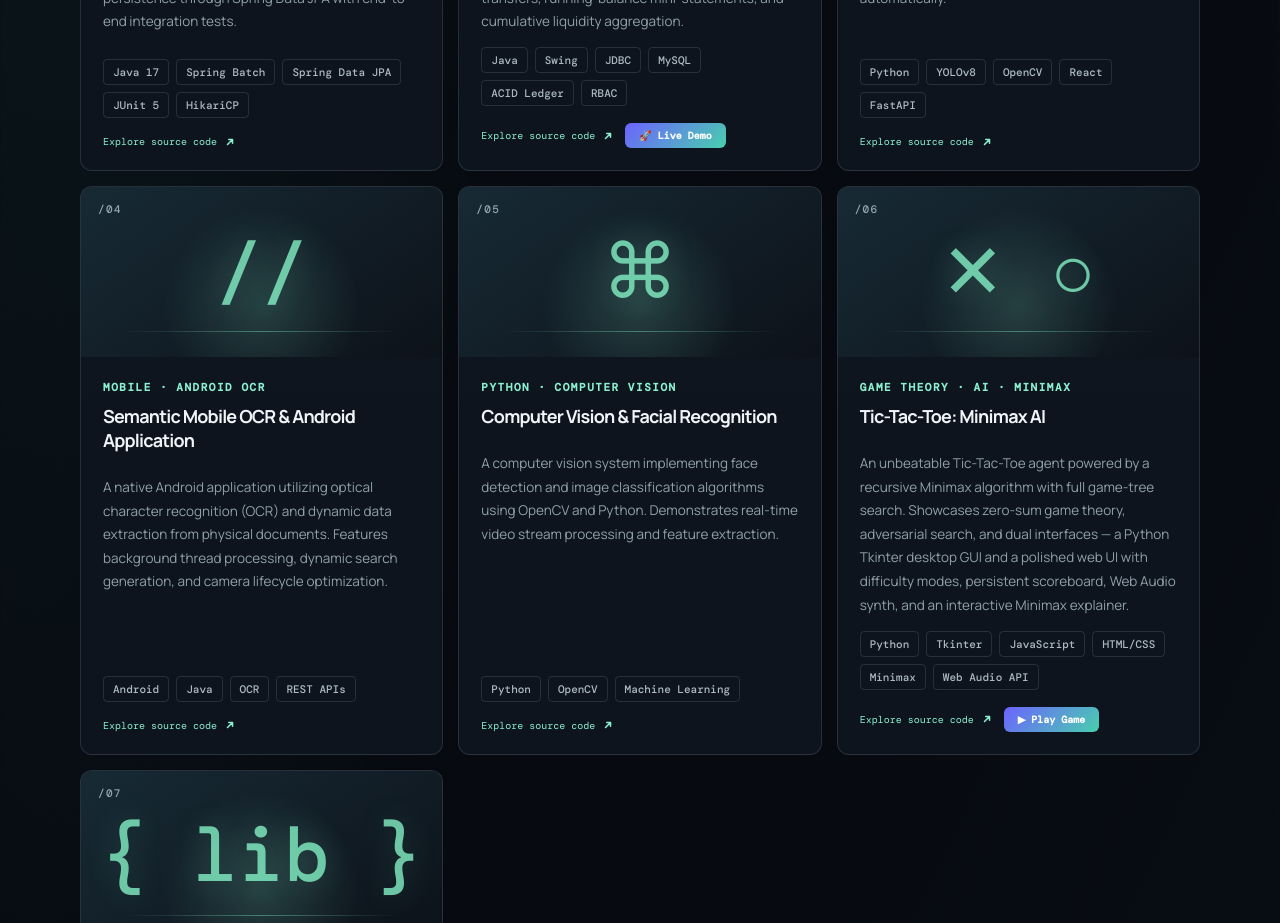
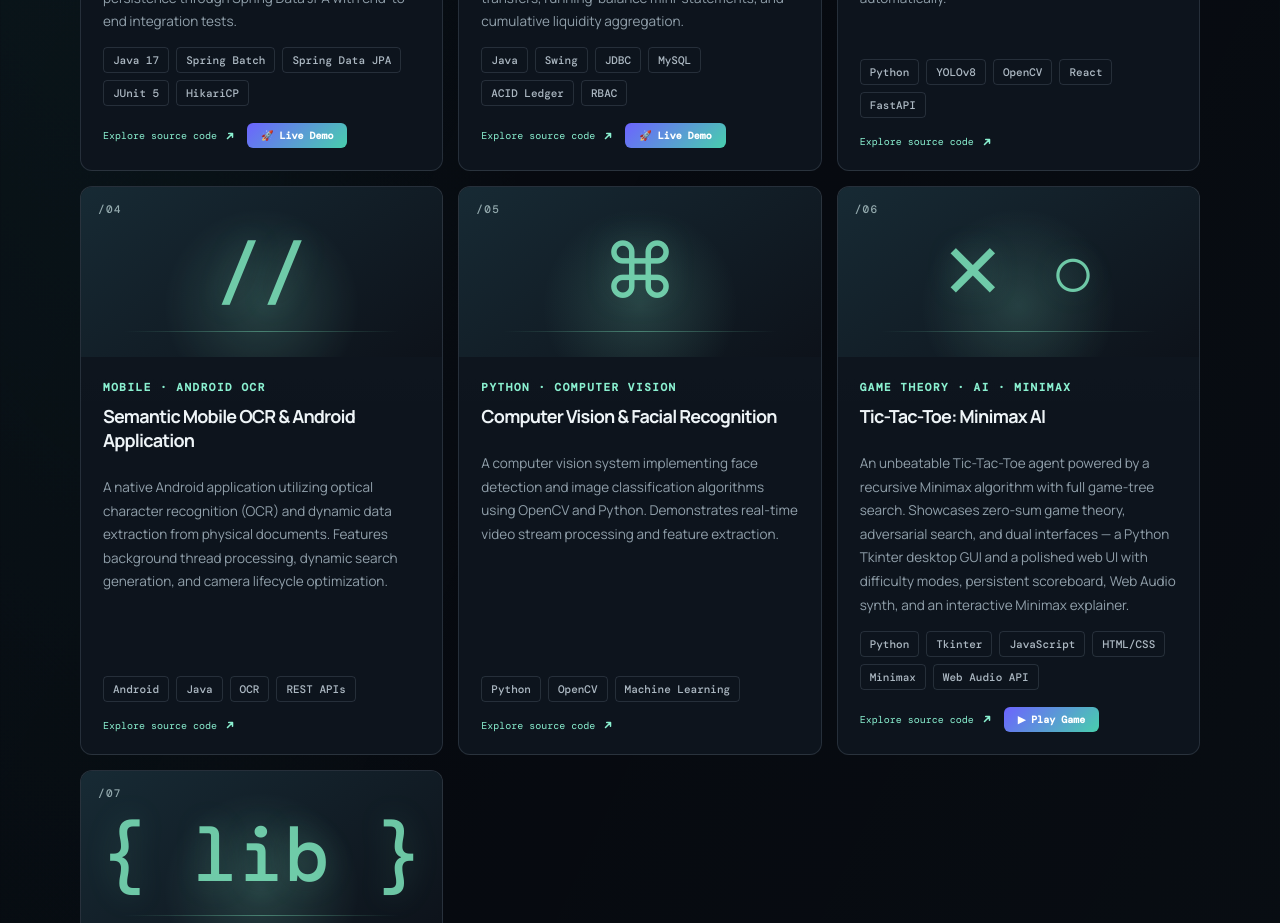
Before and after one commit to PradeepDEIVAMANI/My_Portfolio, a React (Create React App) app: page / in a window 1280 px wide. Shown: the part 4460-5383 px from the top of the page. Built offline with nearby package versions, Linux system fonts and the light colour scheme.

Commit message:
Add live demo link for Spring Batch CSV Data Pipeline

```diff
--- a/src/data.js
+++ b/src/data.js
@@ -1,11 +1,13 @@
 export const projects = [
   {
     title: "Spring Batch CSV Data Pipeline",
-    subtitle: "Java 17 · Spring Batch",
+    subtitle: "Java 17 · Spring Batch 5 · Spring Data JPA",
     description:
       "An enterprise Java 17 and Spring Batch application engineered for high-throughput batch operations. Implements chunk-based processing (ItemReader, ItemProcessor, ItemWriter), fault-tolerant skip/retry policies, transaction isolation, and persistence through Spring Data JPA with end-to-end integration tests.",
     image: "./11.png",
     link: "https://github.com/PradeepDEIVAMANI/Spring-Batch-Application",
+    liveLink: "https://pradeepdeivamani.github.io/Spring-Batch-Application/",
+    liveLabel: "🚀 Live Demo",
   },
   {
     title: "Enterprise Banking Core System",
```
